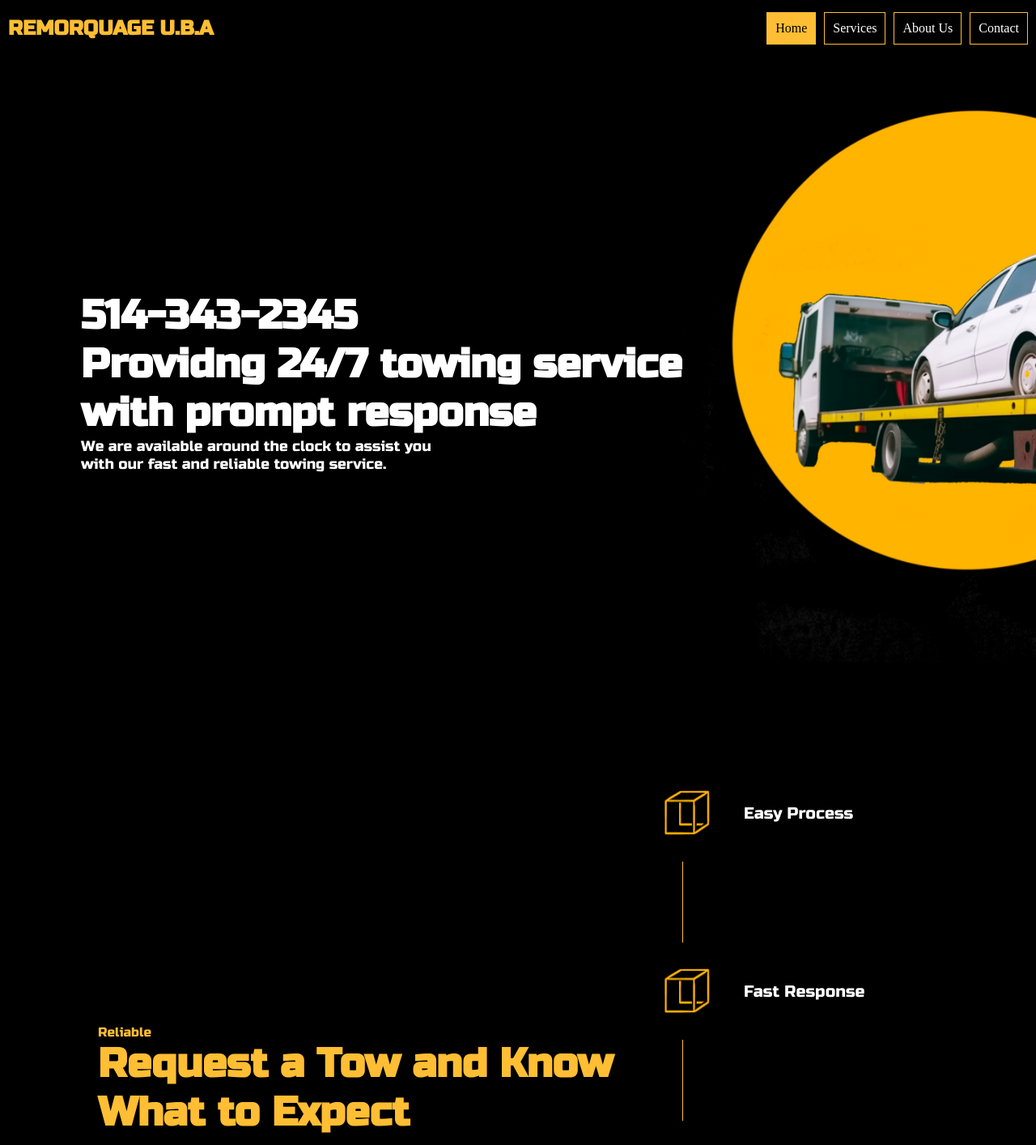
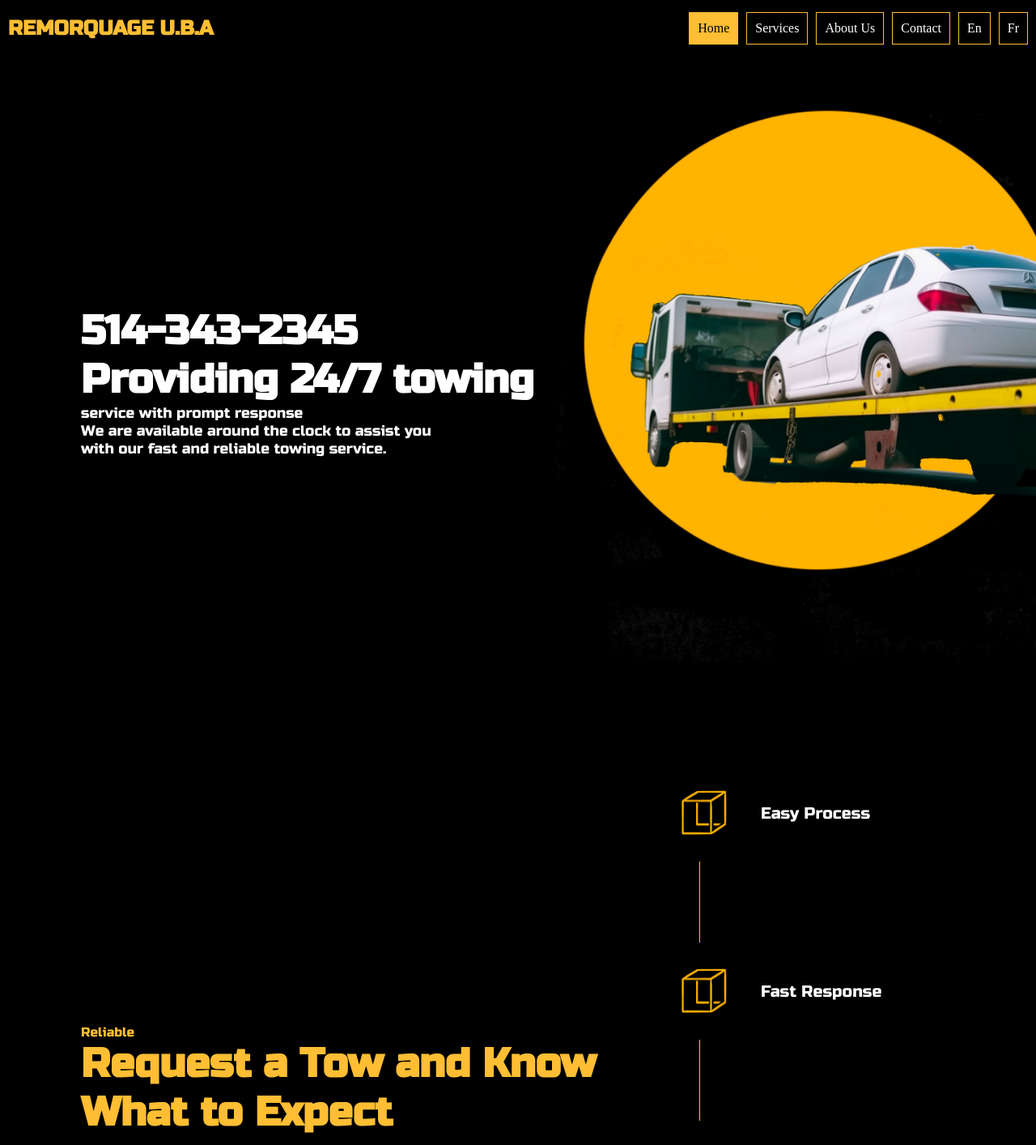
Before and after one commit to TeeCreates/Remorquage-U.B.A, a React (Create React App) app in the folder client/: page / in a window 1280 px wide. Shown: the top 1414 px of the page at 81% size. Built offline with nearby package versions, Linux system fonts and the light colour scheme.

Commit message:
translation home and service page

```diff
--- a/client/src/Home.js
+++ b/client/src/Home.js
@@ -1,18 +1,21 @@
 import carbg from "./assets/carbg.jpg";
 import styled, { keyframes } from "styled-components";
 import { Section2 } from "./Section2";
+import { LanguageContext } from "./LanguageContext";
+import { useContext } from "react";
 
 
 export const Home = () => {
+  const {homePageObject} = useContext(LanguageContext)
   return (
     <>
       <SectionWrapper1>
         <IntroText>
           <H1>514-343-2345</H1>
-          <H1>Providng 24/7 towing service</H1>
-          <H1>with prompt response</H1>
-          <H3>We are available around the clock to assist you </H3>
-          <H3>with our fast and reliable towing service.</H3>
+          <H1>{homePageObject.h1}</H1>
+          <H3>{homePageObject.h2}</H3>
+          <H3>{homePageObject.h3} </H3>
+          <H3>{homePageObject.h4}</H3>
         </IntroText>
         <CarImgWrapper>
           <CarImg src={carbg} alt="" />
--- /dev/null
+++ b/client/src/LanguageContext.js
@@ -0,0 +1,121 @@
+import { createContext , useState} from "react";
+
+// Step 1 : Creating the Navbar Context
+export const LanguageContext = createContext()
+// all of the children of the provider will by passing down the props
+
+const navbarObject = {
+    en : {
+        home :"Home",
+        about :"About Us",
+        services: "Services",
+        contact : "Contact"
+
+    },
+    fr:{
+        home :"Accueil",
+        about :"À propos",
+        services: "Services",
+        contact : "Contact"
+    }
+}
+
+// HOME PAGE
+
+const homePageObject = {
+    en :{
+
+h1: "Providing 24/7 towing",
+h2: "service with prompt response",
+h3: "We are available around the clock to assist you",
+h4:"with our fast and reliable towing service.",
+box1: "Easy Process",
+box2:"Fast Response",
+box3: "Safe and Secure",
+box4: "Transparent Pricing",
+reliable:"Reliable",
+requestTitle:"Request a Tow and Know What to Expect"
+    },
+    fr:{
+
+        h1:"Assurer un remorquage 24h/24",
+        h2:"service avec réponse rapide",
+        h3:"Nous sommes disponibles 24 heures sur 24 pour vous aider",
+        h4:"avec notre service de remorquage rapide et fiable.",
+        box1:"Processus Facile",
+        box2:"Réponse Rapide",
+        box3:"Sûr et Sécurisé",
+        box4:"Tarification Transparente",
+        reliable:"Fiable",
+        requestTitle:"Demandez un remorquage et sachez",
+        requestTitle1:"à quoi vous attendre",
+    }
+}
+
+
+const ourServicesObject = {
+    en: {
+        flatTire : {
+            service: "Flat-Tire Replacement",
+            description: "Get back on your way in no time with a properly installed tire",
+
+        },
+        battery:{
+            service:"Battery test/or boost",
+            description:"Have your battery checked or replaced on the spot, wherever you may be",
+        },
+        motorcycle:{
+            service:"Motorcycle Towing",
+            description:"we'll come to help even if you're riding a motorcycle",
+
+        },
+        car:{
+            service:"Car Towing",
+            description:"Let us give you a lift to your place at the same time of the request",
+        }
+    },
+    fr: {
+        flatTire : {
+        service: "Remplacement de pneu crevé",
+        description: "Reprenez la route rapidement avec un pneu correctement installé",
+        },
+        battery:{
+        service: "Test de batterie ou démarrage",
+        description: "Faites vérifier ou remplacer votre batterie sur place, où que vous soyez",
+        },
+        motorcycle:{
+        service: "Remorquage de moto",
+        description: "Nous viendrons vous aider même si vous êtes à moto",
+        },
+        car:{
+        service: "Remorquage de voiture",
+        description: "Laissez-nous vous ramener chez vous en même temps que la demande",
+        }
+        }
+
+}
+
+
+
+// step 2 : creat a provider component
+export const LanguageProvider = ({children}) =>{
+    const [language, setLanguage] = useState("en");
+
+
+
+    return (
+
+   <LanguageContext.Provider
+value={{
+    language,
+    setLanguage,
+navbarObject: navbarObject[language],  // test
+homePageObject: homePageObject[language],
+ourServicesObject: ourServicesObject[language]}
+}
+>
+    {children}
+   </LanguageContext.Provider>
+
+    );
+};
--- a/client/src/Navbar.js
+++ b/client/src/Navbar.js
@@ -1,11 +1,14 @@
-import React, { useState, useEffect } from "react";
+import React, { useState, useEffect, useContext } from "react";
 import styled from "styled-components";
 import { GiHamburgerMenu } from "react-icons/gi";
 import { MdClose } from "react-icons/md";
+import { LanguageContext } from "./LanguageContext";
+
 
 const Navbar = () => {
   const [activeLink, setActiveLink] = useState(window.location.pathname);
   const [menuOpen, setMenuOpen] = useState(false);
+  const {navbarObject, setLanguage, language} = useContext(LanguageContext)
 
   useEffect(() => {
     setActiveLink(window.location.pathname);
@@ -34,6 +37,10 @@ const Navbar = () => {
       window.removeEventListener("resize", handleResize);
     };
   }, []);
+  console.log(language, "this is the language set")
+  //
+console.log("testing accessing navbarobject", navbarObject["home"])
+
 
   return (
     <NavbarWrapper>
@@ -52,30 +59,34 @@ const Navbar = () => {
           onClick={() => handleNavigation("/")}
           className={activeLink === "/" ? "active" : ""}
         >
-          Home
+            {navbarObject.home}
         </Button>
         <Button
           onClick={() => handleNavigation("/services")}
           className={activeLink === "/services" ? "active" : ""}
         >
-          Services
+          {navbarObject.services}
         </Button>
         <Button
           onClick={() => handleNavigation("/about")}
           className={activeLink === "/about" ? "active" : ""}
         >
-          About Us
+              {navbarObject.about}
         </Button>
         <Button
           onClick={() => handleNavigation("/contact")}
           className={activeLink === "/contact" ? "active" : ""}
         >
-          Contact
+           {navbarObject.contact}
         </Button>
+        <Button onClick={()=> setLanguage("en")}>En</Button>
+        <Button onClick={()=> setLanguage("fr")}>Fr</Button>
       </NavLinks>
     </NavbarWrapper>
   );
 };
+
+
 
 const NavbarWrapper = styled.div`
   display: flex;
--- a/client/src/Section2.js
+++ b/client/src/Section2.js
@@ -1,12 +1,17 @@
 import React, { useRef, useEffect, useState } from "react";
 import boxIcon from "./assets/boxIcon.jpg";
 import styled from "styled-components";
+import { LanguageContext } from "./LanguageContext";
+import { useContext } from "react";
 
 
 export const Section2 = () => {
   const wrapperRef = useRef(null);
   const [isVisible, setIsVisible] = useState(false);
+  const {homePageObject} = useContext(LanguageContext)
 
+
+  console.log(homePageObject.box1, "home")
   useEffect(() => {
     const handleScroll = () => {
       if (wrapperRef.current) {
@@ -31,36 +36,36 @@ export const Section2 = () => {
     <div>
     <Wrapper ref={wrapperRef} className={isVisible ? "visible" : ""}>
       <div>
-        <h3>Reliable</h3>
-        <H1>Request a Tow and Know </H1>
-        <H1>What to Expect</H1>
+        <h3>{homePageObject.reliable}</h3>
+        <H1>{homePageObject.requestTitle} </H1>
+        <H1>{homePageObject.requestTitle1}</H1>
       </div>
       <div>
         <div>
           <BoxDiv>
             <BoxIconImg src={boxIcon} alt="" />
-            <H2>Easy Process</H2>
+            <H2>{homePageObject.box1}</H2>
           </BoxDiv>
           <Line></Line>
         </div>
         <div>
           <BoxDiv>
             <BoxIconImg src={boxIcon} alt="" />
-            <H2>Fast Response</H2>
+            <H2>{homePageObject.box2}</H2>
           </BoxDiv>
           <Line></Line>
         </div>
         <div>
           <BoxDiv>
             <BoxIconImg src={boxIcon} alt="" />
-            <H2>Safe and Secure</H2>
+            <H2>{homePageObject.box3}</H2>
           </BoxDiv>
           <Line></Line>
         </div>
         <div>
           <BoxDiv>
             <BoxIconImg src={boxIcon} alt="" />
-            <H2>Transparent Pricing</H2>
+            <H2>{homePageObject.box4}</H2>
           </BoxDiv>
         </div>
       </div>
--- a/client/src/index.js
+++ b/client/src/index.js
@@ -3,11 +3,14 @@ import ReactDOM from 'react-dom/client';
 import App from './App';
 import reportWebVitals from './reportWebVitals';
 import { GlobalStyle } from './GlobalStyle';
+import { LanguageProvider } from './LanguageContext';
 const root = ReactDOM.createRoot(document.getElementById('root'));
 root.render(
   <React.StrictMode>
       <GlobalStyle/>
+      <LanguageProvider>
     <App />
+    </LanguageProvider>
   </React.StrictMode>
 );
 
--- a/client/src/pages/Services.js
+++ b/client/src/pages/Services.js
@@ -1,4 +1,4 @@
-import React, { useState, useEffect, useRef } from "react";
+import React, { useState, useEffect, useRef, useContext } from "react";
 import styled from "styled-components";
 import CircularProgress from "@mui/material/CircularProgress";
 import laval from "../assets/laval.png";
@@ -14,9 +14,12 @@ import cycletow from "../assets/motorcycletow.jpg";
 import tow from "../assets/tow.jpg";
 import Loading from "./Loading";
 import TextMessage from "../TextMessage";
+import { LanguageContext } from "../LanguageContext";
 
 const Services = () => {
   const [loading, setLoading] = useState(true);
+  const {ourServicesObject} = useContext(LanguageContext)
+
   const imageSources = [
     laval,
     montreal,
@@ -75,33 +78,29 @@ const Services = () => {
               <HumanTouchImg src={tire} alt="" />
               <Icon src={flattire} alt="" />
               <p>
-                Flat-tire replacement </p> <p> Get back on your way in no time
-                with a properly installed tire
+               {ourServicesObject.flatTire.service}</p> <p> {ourServicesObject.flatTire.description}
               </p>
             </ServiceDiv>
             <ServiceDiv>
               <HumanTouchImg src={boost} alt="" />
               <Icon src={charger} alt="" />
               <p>
-                Battery test/or boost</p> <p>Have your battery checked or
-                replaced on the spot, wherever you may be
+              {ourServicesObject.battery.service}</p> <p>{ourServicesObject.battery.description}
               </p>
             </ServiceDiv>
             <ServiceDiv>
               <HumanTouchImg src={cycletow} alt="" />
               <Icon src={motorcycle} alt="" />
               <p>
-                Motorcycle Towing</p> <p>we'll come to help even if you're riding
-                a motorcycle
+                {ourServicesObject.motorcycle.service}</p> <p>{ourServicesObject.motorcycle.description}
               </p>
             </ServiceDiv>
             <ServiceDiv>
               <HumanTouchImg src={tow} alt="" />
               <Icon src={cartow} alt="" />
               <p>
-                Car Towing </p> <p>
-                Let us give you a lift to your place at the same time of the
-                request
+                {ourServicesObject.car.service} </p> <p>
+{ourServicesObject.car.description}
               </p>
             </ServiceDiv>
           </DetailedServiceText>
```
